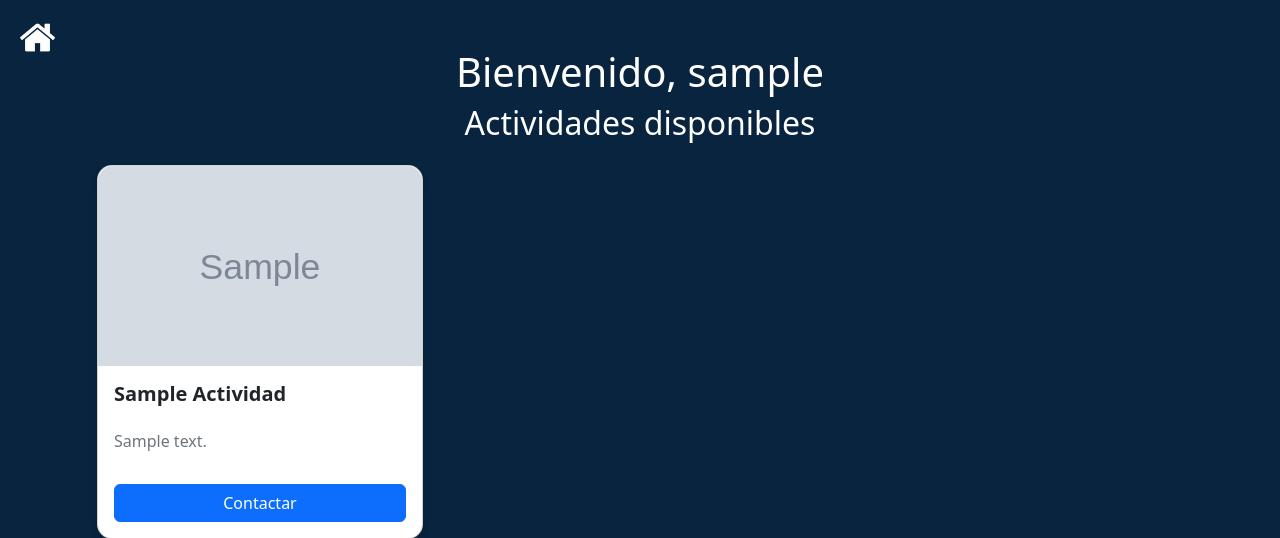
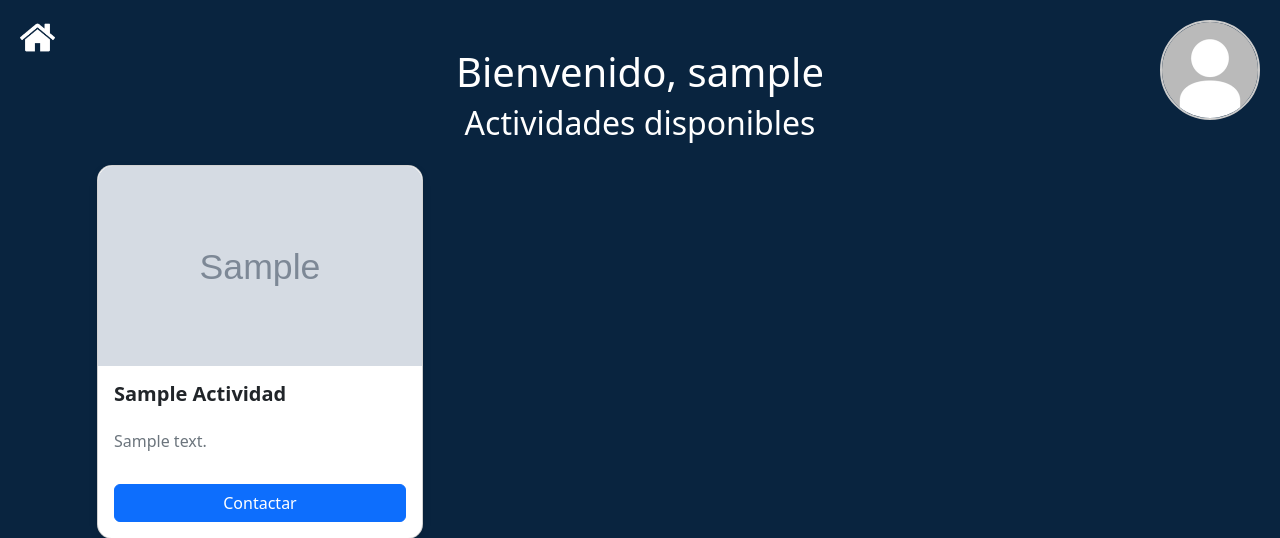
Before and after one commit to AntonioRM31/PEPS_Gym, a Flask app: template web/apache/static/templates/main.html in a window 1280 px wide. Shown: the top 538 px of the page. Run offline with Flask 2, Linux system fonts and the light colour scheme; the template is opened without the code that fills it: most values are stand-ins (such as "Sample title", 1, 10 or a date in 2020); grey boxes marked "Sample" are stand-in pictures.

Commit message:
conexion con apache fixed

```diff
--- a/web/apache/static/templates/formulariologin.html
+++ b/web/apache/static/templates/formulariologin.html
@@ -16,7 +16,7 @@
 
     <div class="login-container">
         <h1>Inicio de sesión</h1>
-        <form action="/api/login" method="POST">
+        <form action="/api/" method="POST">
             <label for="username">Nombre de usuario</label>
             <input type="text" id="username" name="username" placeholder="Introduce tu usuario" required>
 
--- a/web/apache/static/templates/main.html
+++ b/web/apache/static/templates/main.html
@@ -6,7 +6,7 @@
     <title>Actividades</title>
     <!-- Incluye Bootstrap -->
     <link href="https://cdn.jsdelivr.net/npm/bootstrap@5.3.0/dist/css/bootstrap.min.css" rel="stylesheet">
-    <link rel="stylesheet" href="mainActividades.css">
+    <link rel="stylesheet" href="../mainActividades.css">
     <link rel="icon" href="images/logo-active.png" type="image/png">
 
 </head>
--- a/web/main.html
+++ b/web/templates/main.html
@@ -6,18 +6,18 @@
     <title>Actividades</title>
     <!-- Incluye Bootstrap -->
     <link href="https://cdn.jsdelivr.net/npm/bootstrap@5.3.0/dist/css/bootstrap.min.css" rel="stylesheet">
-    <link rel="stylesheet" href="./apache/static/mainActividades.css">
-    <link rel="icon" href="./apache/static/images/logo-active.png" type="image/png">
+    <link rel="stylesheet" href="mainActividades.css">
+    <link rel="icon" href="logo-active.png" type="image/png">
 
 </head>
 <body>
     <a href="/" class="home-button">
-        <img src="./apache/static/images/home.png" alt="Volver">
+        <img src="home.png" alt="Volver">
     </a>
 
     <!-- Contenedor de la imagen de perfil en la esquina superior derecha -->
     <div class="profile-container">
-       <img id="profileImage" src="./apache/static/images/default.png" alt="Foto de perfil">
+       <img id="profileImage" src="default.png" alt="Foto de perfil">
         <!-- Input file oculto para seleccionar la imagen -->
         <input type="file" id="fileInput" name="fichero" accept="image/*">
     </div>
--- /dev/null
+++ b/web/templates/mainActividades.css
@@ -0,0 +1,79 @@
+body {
+    background-color: #09243f;
+}
+
+.card {
+    margin: 15px;
+    border-radius: 15px;
+    box-shadow: 0 4px 8px rgba(0, 0, 0, 0.1);
+    height: 100%;
+    display: flex;
+    flex-direction: column;
+}
+
+.card img {
+    border-top-left-radius: 15px;
+    border-top-right-radius: 15px;
+    height: 200px;
+    width: 100%;
+    object-fit: cover;
+}
+
+.card-body {
+    flex: 1;
+    display: flex;
+    flex-direction: column;
+    justify-content: space-between;
+}
+
+.card-title {
+    font-size: 1.25rem;
+    font-weight: bold;
+    text-transform: capitalize;
+}
+
+.card-text {
+    color: #6c757d;
+}
+
+.welcome-text {
+    color: white;
+}
+
+/* Botón de home ya existente (esquina superior izquierda) */
+.home-button {
+    position: absolute;
+    top: 20px;
+    left: 20px;
+    background: none;
+    border: none;
+    cursor: pointer;
+}
+
+.home-button img {
+    width: 35px;
+    height: 35px;
+    filter: invert(1);
+}
+
+/* Estilos para la imagen de perfil en la esquina superior derecha */
+.profile-container {
+    position: fixed;
+    top: 20px;
+    right: 20px;
+    cursor: pointer;
+    z-index: 1000;
+}
+
+.profile-container img {
+    width: 100px;
+    height: 100px;
+    border-radius: 50%;
+    object-fit: cover;
+    border: 2px solid #ccc;
+}
+
+/* Ocultar el input file */
+#fileInput {
+    display: none;
+}
```
Also changed, not shown: web/rutas_inicio.py (+4 -10 lines), web/templates/default.png (added), web/templates/home.png (added), web/templates/logo-active.png (added).
